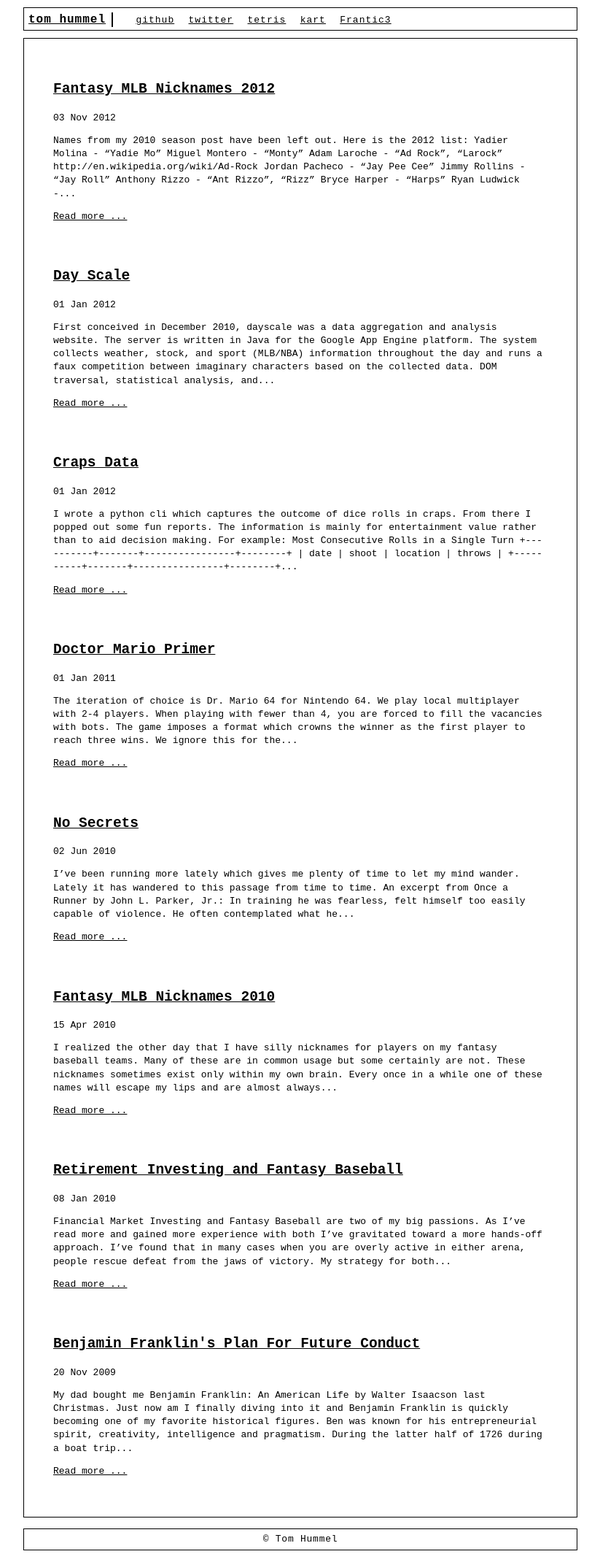
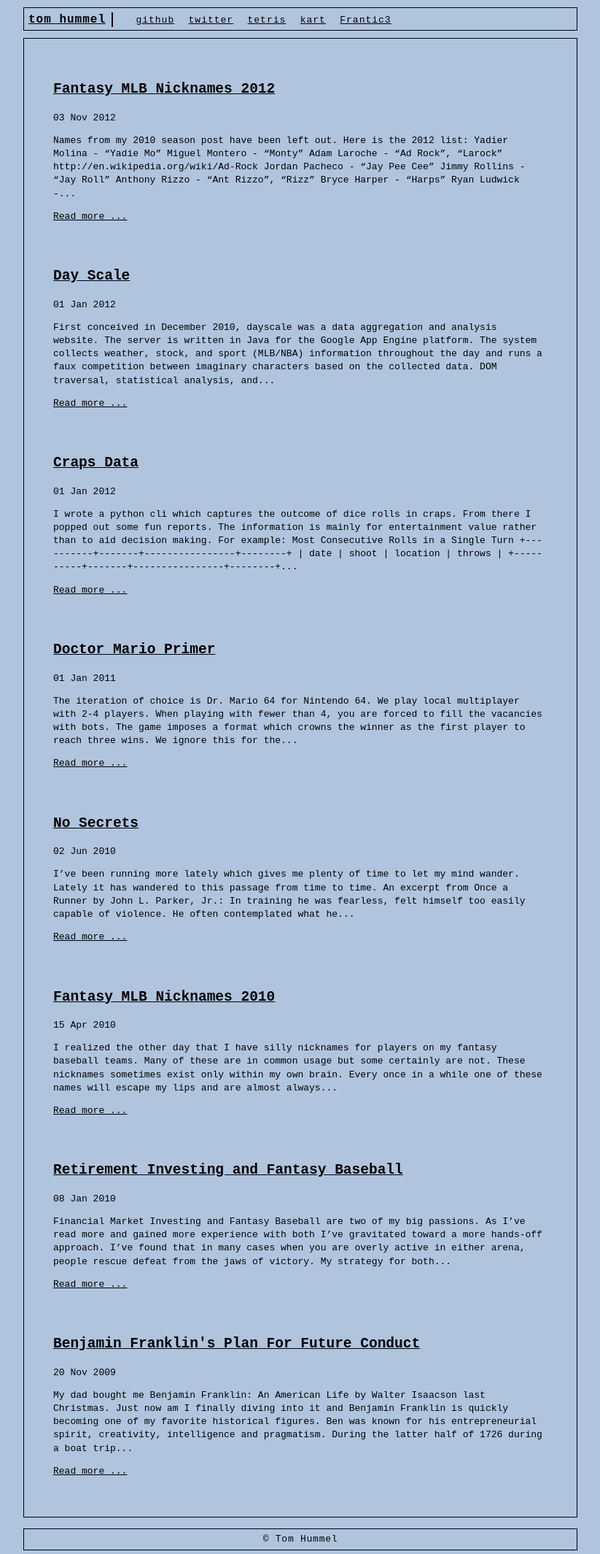
Before and after one commit to tphummel/blog, a Jekyll site: the page built from index.html, in a window 1280 px wide. Shown: the whole page at 73% size, without its empty margins (228-1051 px from the left). Built offline with Jekyll 4.4.1, drawn with Linux system fonts in a browser that asks for light colours; Markdown is read by kramdown in place of the engine named in the settings.

Commit message:
change background to light blue

```diff
--- a/css/th.css
+++ b/css/th.css
@@ -2,7 +2,7 @@ body {
 color: #000;
 font-family: courier new, courier, monospace;
 font-size: small;
-background-color: #FFF;
+background-color: #b0c4de;
 text-align:center;
 }
 a:link 		{color:#000; text-decoration:underline; }
```
